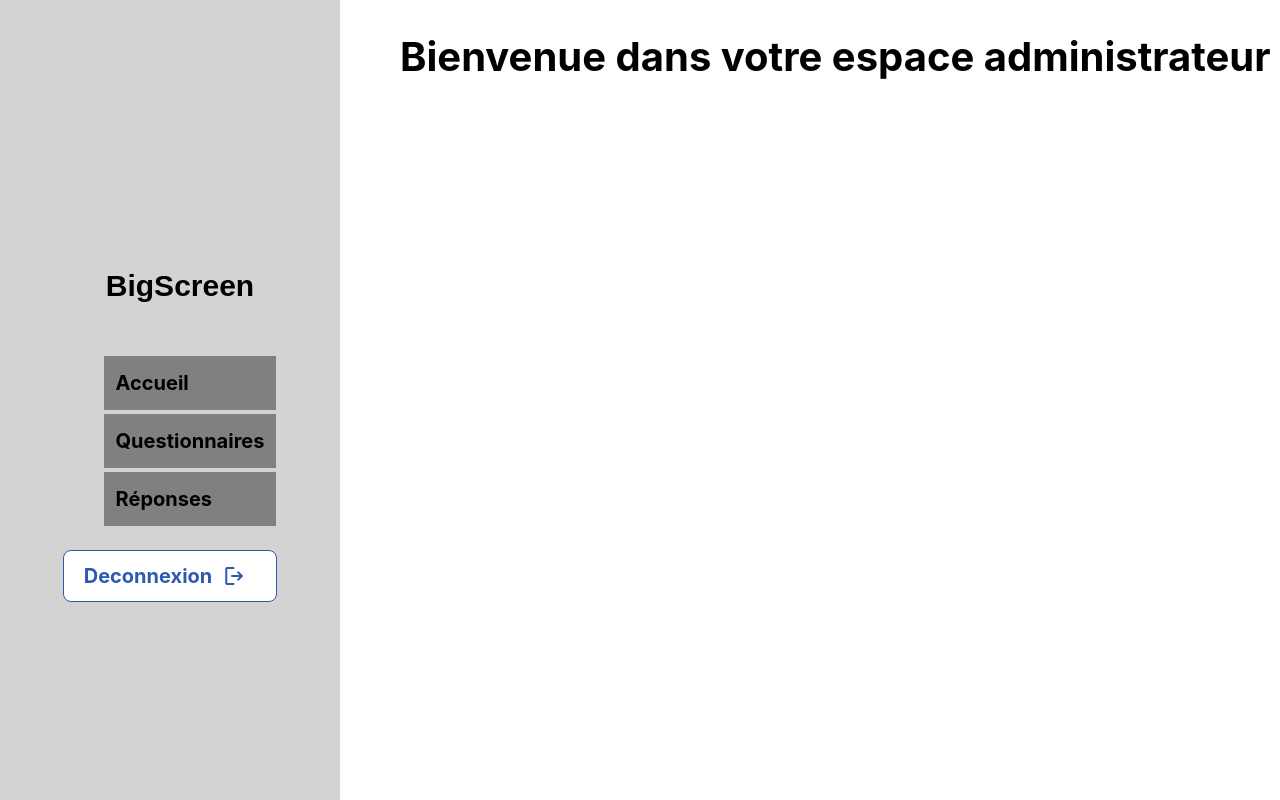
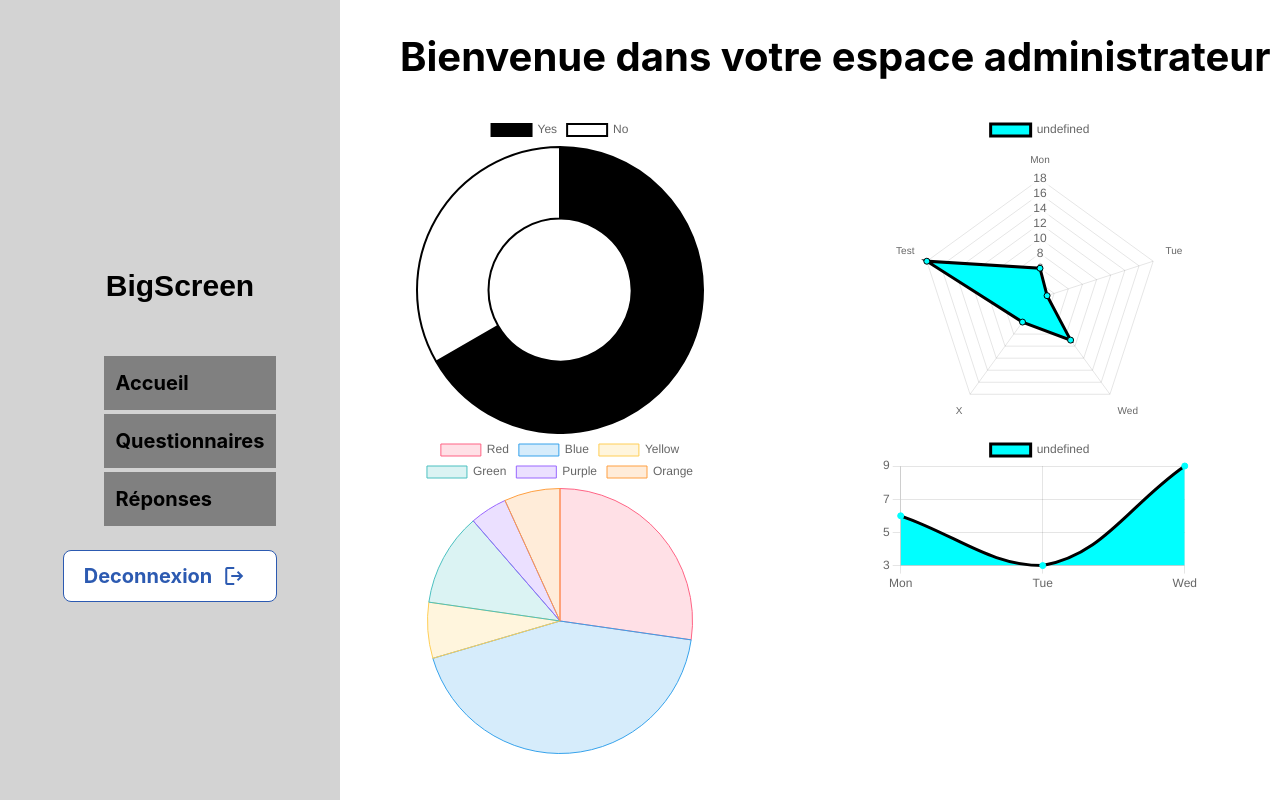
Before and after one commit to Blyzbee/big-screen-client, a React (Vite) app: page /admin/home in a window 1280 px wide. Built offline with nearby package versions, Linux system fonts and the light colour scheme.

Commit message:
Graph admin home

```diff
--- a/package.json
+++ b/package.json
@@ -10,9 +10,11 @@
     "preview": "vite preview"
   },
   "dependencies": {
+    "axios": "^1.6.2",
+    "chart.js": "^4.4.1",
     "clsx": "^2.0.0",
-    "axios": "^1.6.2",
     "react": "^18.2.0",
+    "react-chartjs-2": "^5.2.0",
     "react-dom": "^18.2.0",
     "react-hook-form": "^7.48.2",
     "react-router-dom": "^6.20.0",
--- /dev/null
+++ b/src/components/Graphs/Doughnut.jsx
@@ -0,0 +1,33 @@
+import React from 'react';
+import { Chart as ChartJS, ArcElement, Tooltip, Legend } from 'chart.js';
+import { Doughnut } from 'react-chartjs-2';
+import './Graph.scss';
+
+
+ChartJS.register(ArcElement, Tooltip, Legend);
+
+const DoughnutData = {
+    labels: ['Yes', 'No'],
+    datasets: [{
+        labels: "Avis",
+        data: [6, 3],
+        backgroundColor: ['black', 'white'],
+        borderColor: 'black'
+    }]
+}
+
+const options = {
+
+}
+
+function GraphDoughnut() {
+
+    return (
+        <div className='graph-style'>
+            <Doughnut data={DoughnutData} options={options}/>
+        </div>
+    )
+
+}
+
+export default GraphDoughnut;
--- /dev/null
+++ b/src/components/Graphs/Graph.scss
@@ -0,0 +1,4 @@
+.graph-style{
+    height: 40vh;
+    width: 40vh;
+}
--- /dev/null
+++ b/src/components/Graphs/Line.jsx
@@ -0,0 +1,42 @@
+import React from 'react';
+import { Chart as ChartJS, LineElement, CategoryScale, LinearScale, PointElement } from 'chart.js';
+import { Line } from 'react-chartjs-2';
+import './Graph.scss';
+
+
+ChartJS.register(LineElement, CategoryScale, LinearScale, PointElement);
+
+const lineData = {
+    labels: ['Mon', 'Tue', 'Wed'],
+    datasets: [{
+        labels: "Vente de la semaine",
+        data: [6, 3, 9],
+        backgroundColor: 'aqua',
+        borderColor: 'black',
+        pointBorderColor: 'aqua',
+        fill: true,
+        tension: 0.4
+    }]
+}
+
+const options = {
+    plugins: {
+        legend:true
+    },
+
+    scales: {
+        y:{}
+    }
+}
+
+function GraphLine() {
+
+    return (
+        <div className='graph-style'>
+            <Line data={lineData} options={options}/>
+        </div>
+    )
+
+}
+
+export default GraphLine;
--- /dev/null
+++ b/src/components/Graphs/Pie.jsx
@@ -0,0 +1,71 @@
+import React from 'react';
+import { Chart as ChartJS, ArcElement, Tooltip, Legend, LineElement, CategoryScale, LinearScale, PointElement } from 'chart.js';
+import { Pie, Line } from 'react-chartjs-2';
+import './Graph.scss';
+
+ChartJS.register(ArcElement, Tooltip, Legend);
+
+const data = {
+  labels: ['Red', 'Blue', 'Yellow', 'Green', 'Purple', 'Orange'],
+  datasets: [
+    {
+      label: '# of Votes',
+      data: [12, 19, 3, 5, 2, 3],
+      backgroundColor: [
+        'rgba(255, 99, 132, 0.2)',
+        'rgba(54, 162, 235, 0.2)',
+        'rgba(255, 206, 86, 0.2)',
+        'rgba(75, 192, 192, 0.2)',
+        'rgba(153, 102, 255, 0.2)',
+        'rgba(255, 159, 64, 0.2)',
+      ],
+      borderColor: [
+        'rgba(255, 99, 132, 1)',
+        'rgba(54, 162, 235, 1)',
+        'rgba(255, 206, 86, 1)',
+        'rgba(75, 192, 192, 1)',
+        'rgba(153, 102, 255, 1)',
+        'rgba(255, 159, 64, 1)',
+      ],
+      borderWidth: 1,
+    },
+  ],
+};
+
+ChartJS.register(LineElement, CategoryScale, LinearScale, PointElement);
+
+const lineData = {
+    labels: ['Mon', 'Tue', 'Wed'],
+    datasets: [{
+        labels: "Vente de la semaine",
+        data: [6, 3, 9],
+        backgroundColor: 'aqua',
+        borderColor: 'black',
+        pointBorderColor: 'aqua',
+        fill: true,
+        tension: 0.4
+    }]
+}
+
+const options = {
+    plugins: {
+        legend:true
+    },
+
+    scales: {
+        y:{}
+    }
+}
+
+function GraphPie() {
+
+    return (
+        <div className='graph-style'>
+            <Pie  data={data}/>
+            <Line data={lineData} options={options}/>
+        </div>
+    )
+
+}
+
+export default GraphPie;
--- /dev/null
+++ b/src/components/Graphs/Radar.jsx
@@ -0,0 +1,33 @@
+import React from 'react';
+import { Chart as ChartJS, LineElement, Tooltip, Legend, RadialLinearScale, PointElement, Filler } from 'chart.js';
+import { Radar } from 'react-chartjs-2';
+import './Graph.scss';
+
+
+ChartJS.register(LineElement, Tooltip, Legend, RadialLinearScale, PointElement, Filler);
+
+const data = {
+    labels: ['Mon', 'Tue', 'Wed', 'X', 'Test'],
+    datasets: [{
+        labels: "Vente de la semaine",
+        data: [6, 3, 9, 6, 18],
+        backgroundColor: 'aqua',
+        borderColor: 'black'
+    }]
+}
+
+const options = {
+
+}
+
+function GraphRadar() {
+
+    return (
+        <div className='graph-style'>
+            <Radar data={data} options={options}/>
+        </div>
+    )
+
+}
+
+export default GraphRadar;
--- a/src/views/AdminHome/AdminHome.jsx
+++ b/src/views/AdminHome/AdminHome.jsx
@@ -1,6 +1,10 @@
 import React from 'react';
+import Navbar from '../Navbar/Navbar';
+import GraphLine from '../../components/Graphs/Line';
+import GraphPie from '../../components/Graphs/Pie';
+import GraphRadar from '../../components/Graphs/Radar';
+import GraphDoughnut from '../../components/Graphs/Doughnut';
 import './AdminHome.scss';
-import Navbar from '../Navbar/Navbar';
 
 const AdminHome = () => {
     return (
@@ -13,9 +17,14 @@ const AdminHome = () => {
                     <h1>Bienvenue dans votre espace administrateur</h1>
                 </div>
 
-                <figure>
-                    {/* Ajoutez ici le contenu de la figure */}
-                </figure>
+                <div className='graphs-area'>
+                    <GraphDoughnut/>
+                    <GraphRadar/>
+                    <GraphPie/>
+                    <GraphLine/>
+                </div>
+
+
             </div>
 
         </div>
--- a/src/views/AdminHome/AdminHome.scss
+++ b/src/views/AdminHome/AdminHome.scss
@@ -1,7 +1,16 @@
 .page-admin-home{
+    width: 80vw;
     .page-area{
         display: flex;
+        flex-wrap: wrap;
+        width: 80rem;
         flex-direction:column;
         margin-left: 20rem;
     }
+
+    .graphs-area{
+        display: grid;
+        grid-template-columns: repeat(2, .3fr);
+        grid-template-rows: repeat(2, .3fr);
+    }
 }
```
Also changed, not shown: src/views/Navbar/Navbar.jsx (+8 -1 lines), 1 other file (tests, documents, lock files or other folders).
